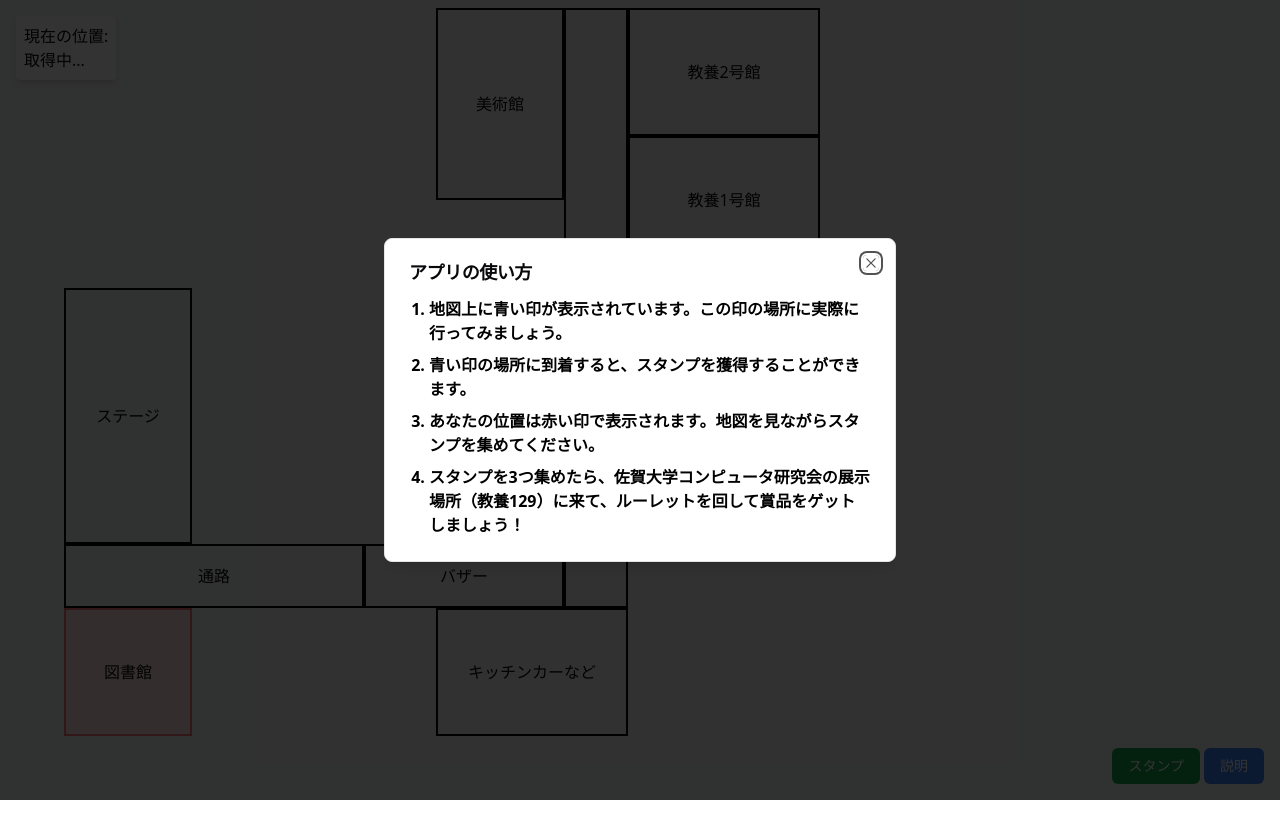
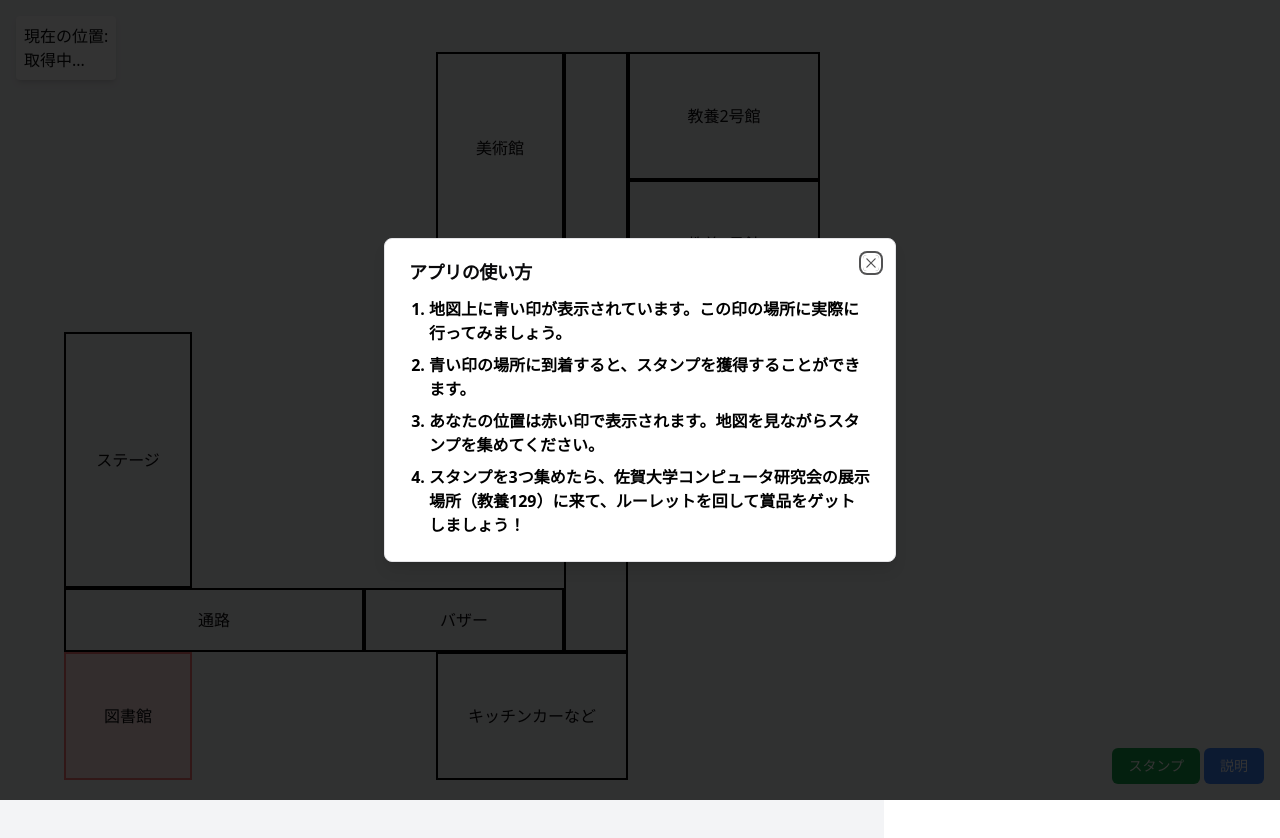
Before and after one commit to scla-sagauniv/Location-information-stamp-app, a React (Vite) app: page / in a window 1280 px wide. Shown: the top 838 px of the page. Before the commit the page ends 800 px from the top, so only its background shows below. Built offline with nearby package versions, Linux system fonts and the light colour scheme; no server answers.

Commit message:
fix: マップの見切れを修正

```diff
--- a/src/components/Map.tsx
+++ b/src/components/Map.tsx
@@ -9,8 +9,8 @@ function Map() {
 	// 	}
 	// ]
 	return (
-		<div className="overflow-x-scroll">
-			<div className="relative flex h-screen w-[884px]">
+		<div className="overflow-x-scroll overflow-y-scroll">
+			<div className="relative flex h-[844px] w-[884px] bg-gray-100">
 				<MapBlock
 					className="absolute left-[64px] bottom-[64px] w-[128px] h-[128px]"
 					label="図書館"
--- a/src/pages/GPS.tsx
+++ b/src/pages/GPS.tsx
@@ -22,7 +22,7 @@ function GPS() {
 
 	return (
 		<div className="h-screen w-screen bg-gray-100">
-			<div className="fixed top-4 left-4 bg-white p-2 rounded shadow-md">
+			<div className="fixed top-4 left-4 bg-white p-2 rounded shadow-md z-10">
 				<div>{currentLocationId}</div>
 				<p>現在の位置:</p>
 				{position ? (
```
